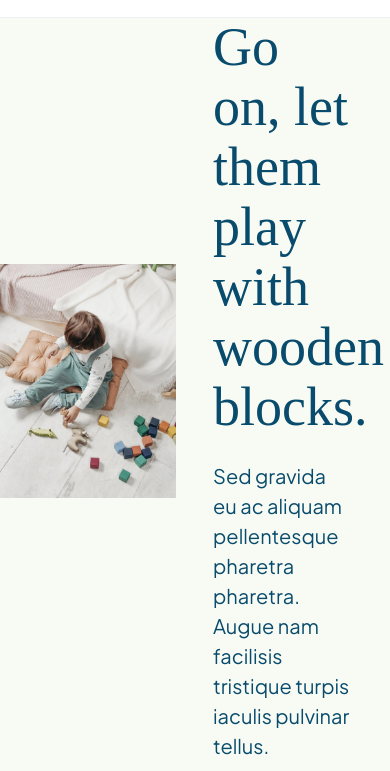
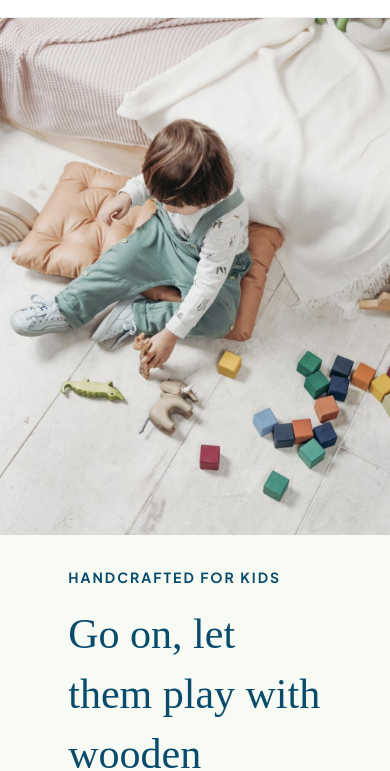
Before and after one commit to MandeepKMann/ecommerce-store, a plain HTML site: page index.html in a window 390 px wide. Shown: the part 55-826 px from the top of the page. Drawn offline with Linux system fonts and the light colour scheme; files whose address does not match are found by name; a web font is replaced by a local one.

Commit message:
started on media queries

```diff
--- a/styles/sass/partials/_header.scss
+++ b/styles/sass/partials/_header.scss
@@ -6,6 +6,7 @@ header {
     display: flex;
     align-items: center;
     flex-wrap: wrap;
+    margin-top: 70px;
         .headerImgContainer {
             width: 45%;
         }
--- /dev/null
+++ b/styles/sass/partials/_mediaQueries.scss
@@ -0,0 +1,44 @@
+@use "./variables";
+
+/* _mediaQueries.scss */
+
+@media (max-width: 1000px) {
+    /* all of our styles for smaller DESKTOP devices will go within this breakpoint */
+    .headerContentContainer {
+            h3 {
+                font-size: 2.1rem;
+                margin: 0 0 15px 0;
+            }
+            h5 {
+                margin: 0 0 15px 0;
+            }
+            p {
+                font-size: 1rem;
+
+            }
+    }
+}
+
+@media (max-width: 800px) {
+    /* all of our styles for TABLET devices will go within this breakpoint */
+    header {
+        flex-direction: column;
+        .headerImgContainer {
+            width: 100%;
+        }
+        .headerContentContainer {
+            width: 100%;
+            display: flex;
+            flex-direction: column;
+            padding: 30px 0;
+        }
+    }
+
+    .headerWrapper {
+        width: 65%;
+    }
+}
+
+@media (max-width: 500px) {
+    /* all of our styles for MOBILE devices will go within this breakpoint */
+}
--- a/styles/sass/styles.scss
+++ b/styles/sass/styles.scss
@@ -5,6 +5,7 @@
 @use "./partials/nav";
 @use "./partials/header";
 @use "./partials/categories";
+@use "./partials/mediaQueries";
 
 // Headings
 // h1: 28px;
```
Also changed, not shown: styles/styles.css.
